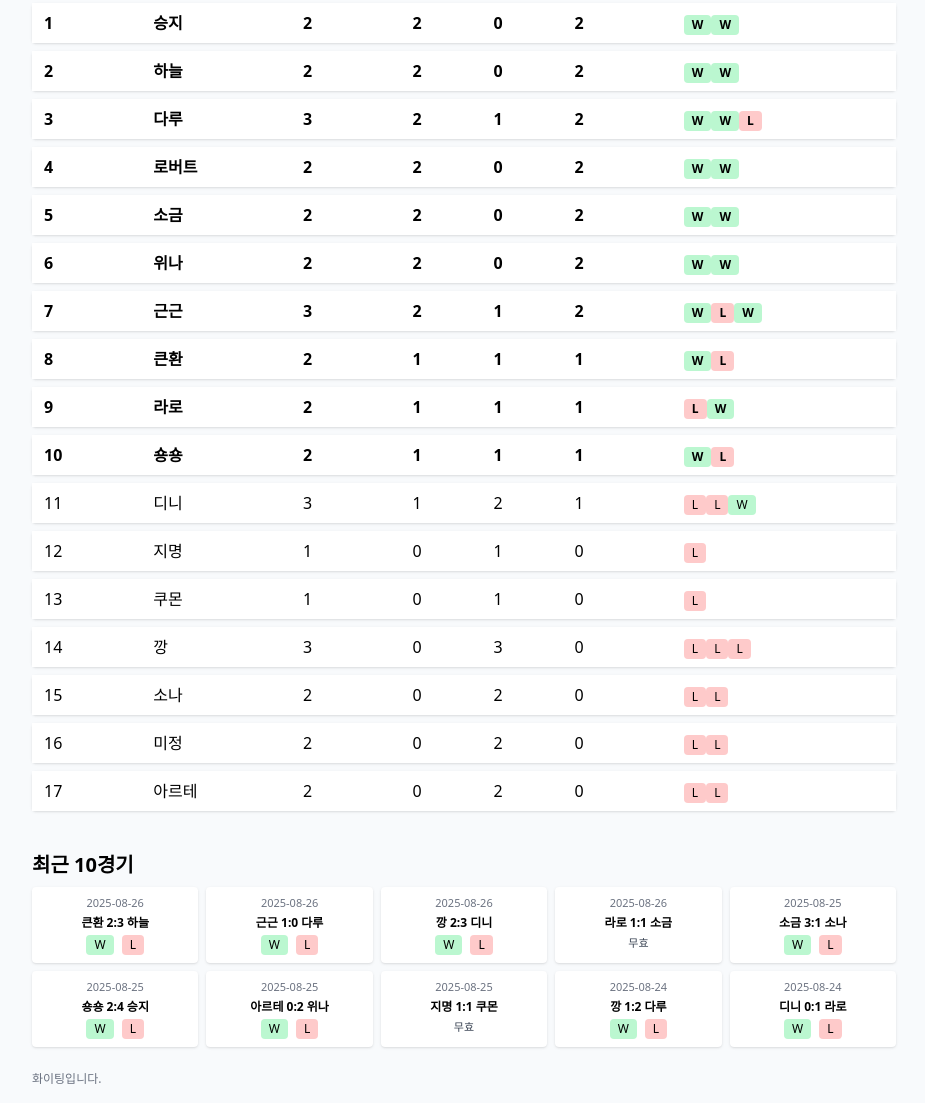
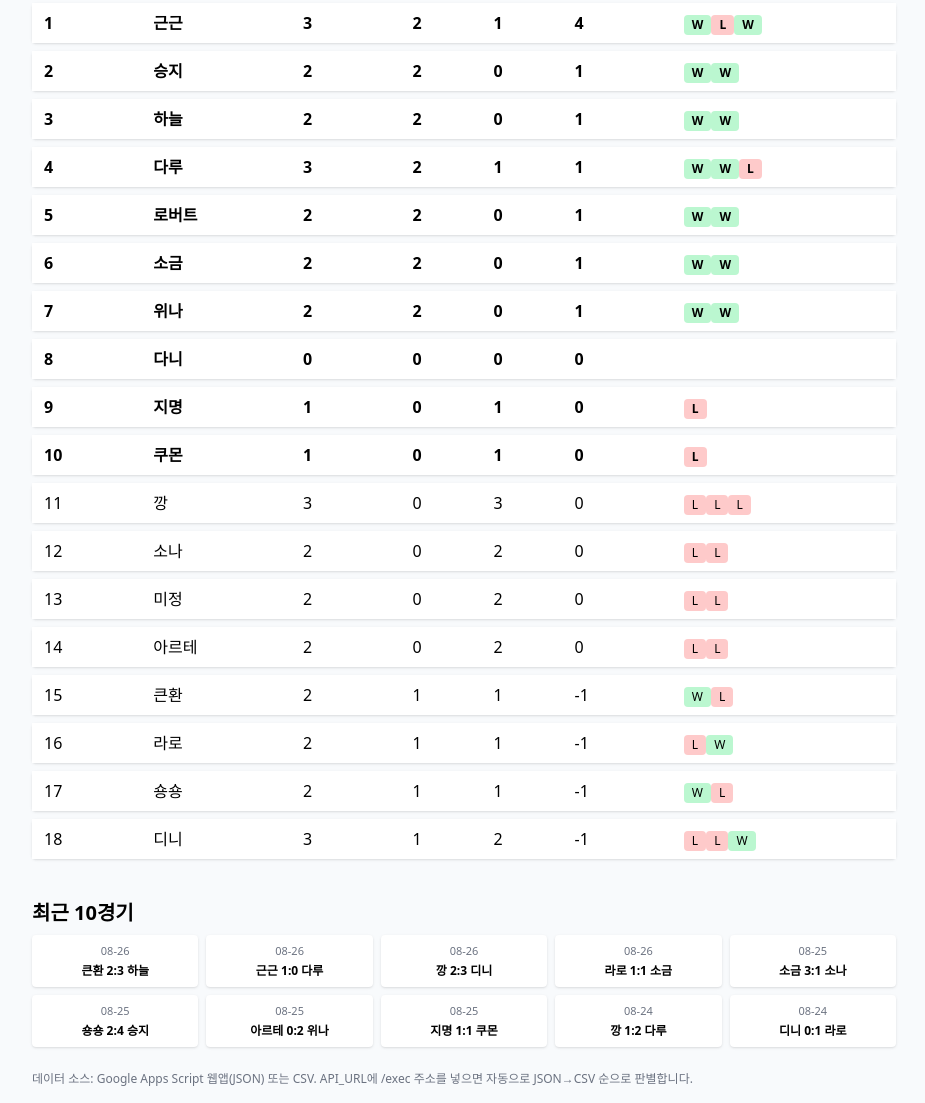
Before and after one commit to famouskawon/Castle-Combo-2025, a plain HTML site: page index.html in a window 1280 px wide. Shown: the part 127-1230 px from the top of the page, without its empty margins (176-1101 px from the left). Drawn offline with nearby package versions, Linux system fonts and the light colour scheme.

Commit message:
Update index.html

```diff
--- a/index.html
+++ b/index.html
@@ -59,7 +59,7 @@ const CSV_URL = "results.csv"; // 같은 저장소에 올린 CSV 경로 (예: re
         return teams.get(name);
       };
 
-      const PLAYERS = ["근근","깡","다루","디니","라로","로버트","미정","소금","소나","숑숑","승지","아르테","위나","지명","쿠몬","큰환","하늘"];
+      const PLAYERS = ["근근","깡","다루","다니","라로","로버트","미정","소금","소나","숑숑","승지","아르테","위나","지명","쿠몬","큰환","하늘"];
       PLAYERS.forEach(p=>ensure(p));
 
       const completed = matches.filter(m=>Number.isFinite(m.hs) && Number.isFinite(m.as));
@@ -69,8 +69,8 @@ const CSV_URL = "results.csv"; // 같은 저장소에 올린 CSV 경로 (예: re
         H.P++; A.P++;
         H.GF+=m.hs; H.GA+=m.as; H.GD=H.GF-H.GA;
         A.GF+=m.as; A.GA+=m.hs; A.GD=A.GF-A.GA;
-        if(m.hs>m.as){ H.W++; A.L++; H.Pts += 1; H.form.push('W'); A.form.push('L'); }
-        else { A.W++; H.L++; A.Pts += 1; A.form.push('W'); H.form.push('L'); }
+        if(m.hs>m.as){ H.W++; A.L++; H.Pts += 2; H.form.push('W'); A.form.push('L'); }
+        else { A.W++; H.L++; A.Pts -= 1; A.form.push('W'); H.form.push('L'); }
         if(H.form.length>5) H.form.shift();
         if(A.form.length>5) A.form.shift();
       });
@@ -151,7 +151,7 @@ const CSV_URL = "results.csv"; // 같은 저장소에 올린 CSV 경로 (예: re
       }
       // 3) 데모 데이터 (백업)
       const header = ["match_id","date","home","away","home_score","away_score"];
-      const rows = [header, ["1","2025-08-20","근근","깡","2","1"], ["2","2025-08-20","다루","디니","3","0"]];
+      const rows = [header, ["1","2025-08-20","근근","깡","2","1"], ["2","2025-08-20","다루","다니","3","0"]];
       return rows;
     }
 
@@ -167,7 +167,7 @@ const CSV_URL = "results.csv"; // 같은 저장소에 올린 CSV 경로 (예: re
       }catch(err){ statusEl.textContent='오류: '+err.message; }
     }
 
-function renderRecent10(container, matches){
+    function renderRecent10(container, matches){
   container.innerHTML = "";
   const done = matches.filter(m=>Number.isFinite(m.hs) && Number.isFinite(m.as));
   done.sort((a,b)=>{
@@ -183,22 +183,25 @@ function renderRecent10(container, matches){
     return;
   }
 
+  const toMD = (dstr)=>{
+    const d = new Date(dstr);
+    if(isNaN(d)) return dstr||"날짜 미정";
+    const mm = String(d.getMonth()+1).padStart(2,'0');
+    const dd = String(d.getDate()).padStart(2,'0');
+    return `${mm}-${dd}`;
+  };
+
   const grid = el("div", {class:"grid grid-cols-5 gap-2"});
   recent.forEach(m=>{
-    let winner=null, loser=null;
-    if(m.hs > m.as){ winner = m.home; loser = m.away; }
-    else if(m.as > m.hs){ winner = m.away; loser = m.home; }
+    let winner=null;
+    if(m.hs > m.as) winner = m.home; else if(m.as > m.hs) winner = m.away;
+    const homeBold = winner===m.home ? `<strong>${m.home}</strong>` : m.home;
+    const awayBold = winner===m.away ? `<strong>${m.away}</strong>` : m.away;
+    const displayHTML = `${homeBold} ${m.hs}:${m.as} ${awayBold}`;
 
-    const display = `${m.home} ${m.hs}:${m.as} ${m.away}`;
     const cell = el("div", {class:"bg-white shadow rounded p-2 text-xs text-center"},
-      el("div", {class:"text-[11px] text-gray-500"}, m.date||"날짜 미정"),
-      el("div", {class:"mt-1 font-semibold"}, display),
-      winner
-        ? el("div", {class:"mt-1 flex justify-center gap-2"},
-            pill("W", `${winner} 승`),
-            pill("L", `${loser} 패`)
-          )
-        : el("div", {class:"text-[11px] mt-1 text-gray-700"}, "무효")
+      el("div", {class:"text-[11px] text-gray-500"}, toMD(m.date)),
+      el("div", {class:"mt-1 font-semibold", html: displayHTML})
     );
     grid.appendChild(cell);
   });
@@ -218,7 +221,7 @@ function renderRecent10(container, matches){
     <div id="standings"></div>
     <h2 class="text-xl font-semibold mt-8 mb-2">최근 10경기</h2>
     <div id="recent10"></div>
-    <div class="mt-6 text-xs text-gray-500">화이팅입니다.</div>
+    <div class="mt-6 text-xs text-gray-500">데이터 소스: Google Apps Script 웹앱(JSON) 또는 CSV. API_URL에 /exec 주소를 넣으면 자동으로 JSON→CSV 순으로 판별합니다.</div>
   </div>
 </body>
 </html>
```
